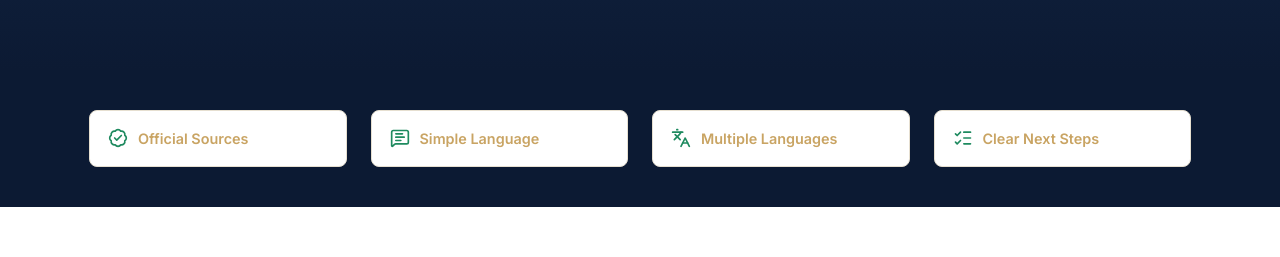
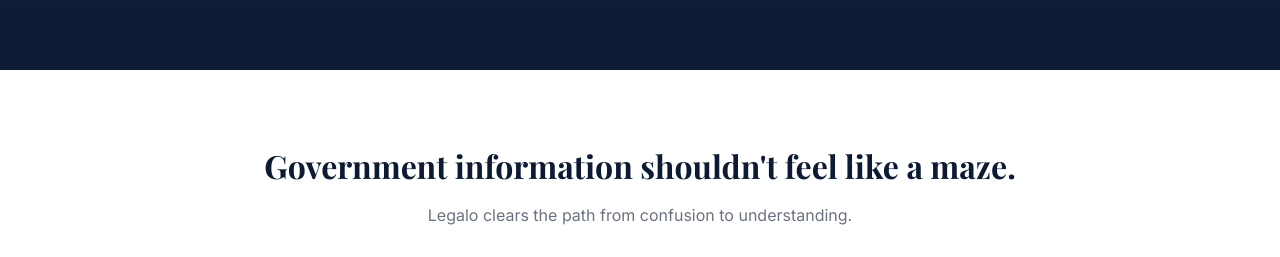
Before and after one commit to aryanbiswal24/LEGALO, a React (Vite) app: page / in a window 1280 px wide. Shown: the part 681-938 px from the top of the page. Built offline with nearby package versions, Linux system fonts and the light colour scheme.

Commit message:
final commit

```diff
--- a/src/index.css
+++ b/src/index.css
@@ -411,26 +411,6 @@
   margin: 2px 0;
 }
 
-/* ============================================
-   Trust Section
-============================================ */
-
-.trust-section {
-  padding-top: 40px;
-  padding-bottom: 40px;
-}
-
-.trust-card {
-  display: flex;
-  align-items: center;
-  gap: 10px;
-  background-color: var(--white);
-  border: 1px solid var(--border-color);
-  border-radius: var(--radius-sm);
-  padding: 16px 18px;
-  font-weight: 600;
-  font-size: 0.9rem;
-}
 
 /* ============================================
    Problem Section
@@ -951,6 +931,15 @@
     grid-template-columns: 1fr;
   }
 
+  .legal-image-card {
+    width: 90%;
+    max-width: 400px;
+  }
+
+  .hero-illustration {
+    margin-top: 40px;
+  }
+
   .section {
     padding: 45px 0;
   }
--- a/src/pages/Home.jsx
+++ b/src/pages/Home.jsx
@@ -1,9 +1,5 @@
 import { Link } from "react-router-dom";
 import {
-  BadgeCheck,
-  Languages,
-  MessageSquareText,
-  ListChecks,
   FileWarning,
   FolderKanban,
   HelpCircle,
@@ -22,12 +18,6 @@
 // Simple arrays of data used to build the sections below with .map().
 // Keeping content as data makes the JSX underneath much shorter.
 
-const trustPoints = [
-  { icon: <BadgeCheck size={20} color="var(--green)" />, text: "Official Sources" },
-  { icon: <MessageSquareText size={20} color="var(--green)" />, text: "Simple Language" },
-  { icon: <Languages size={20} color="var(--green)" />, text: "Multiple Languages" },
-  { icon: <ListChecks size={20} color="var(--green)" />, text: "Clear Next Steps" },
-];
 
 const problems = [
   {
@@ -119,20 +109,6 @@
         </div>
       </section>
 
-      {/* ===================== TRUST SECTION ===================== */}
-      <section className="section trust-section">
-        <div className="container">
-          <div className="grid-4">
-            {trustPoints.map((point) => (
-              <div className="trust-card" key={point.text}>
-                {point.icon}
-                <span>{point.text}</span>
-              </div>
-            ))}
-          </div>
-        </div>
-      </section>
-
       {/* ===================== PROBLEM SECTION ===================== */}
       <section className="section" style={{ backgroundColor: "var(--white)" }}>
         <div className="container">
```
